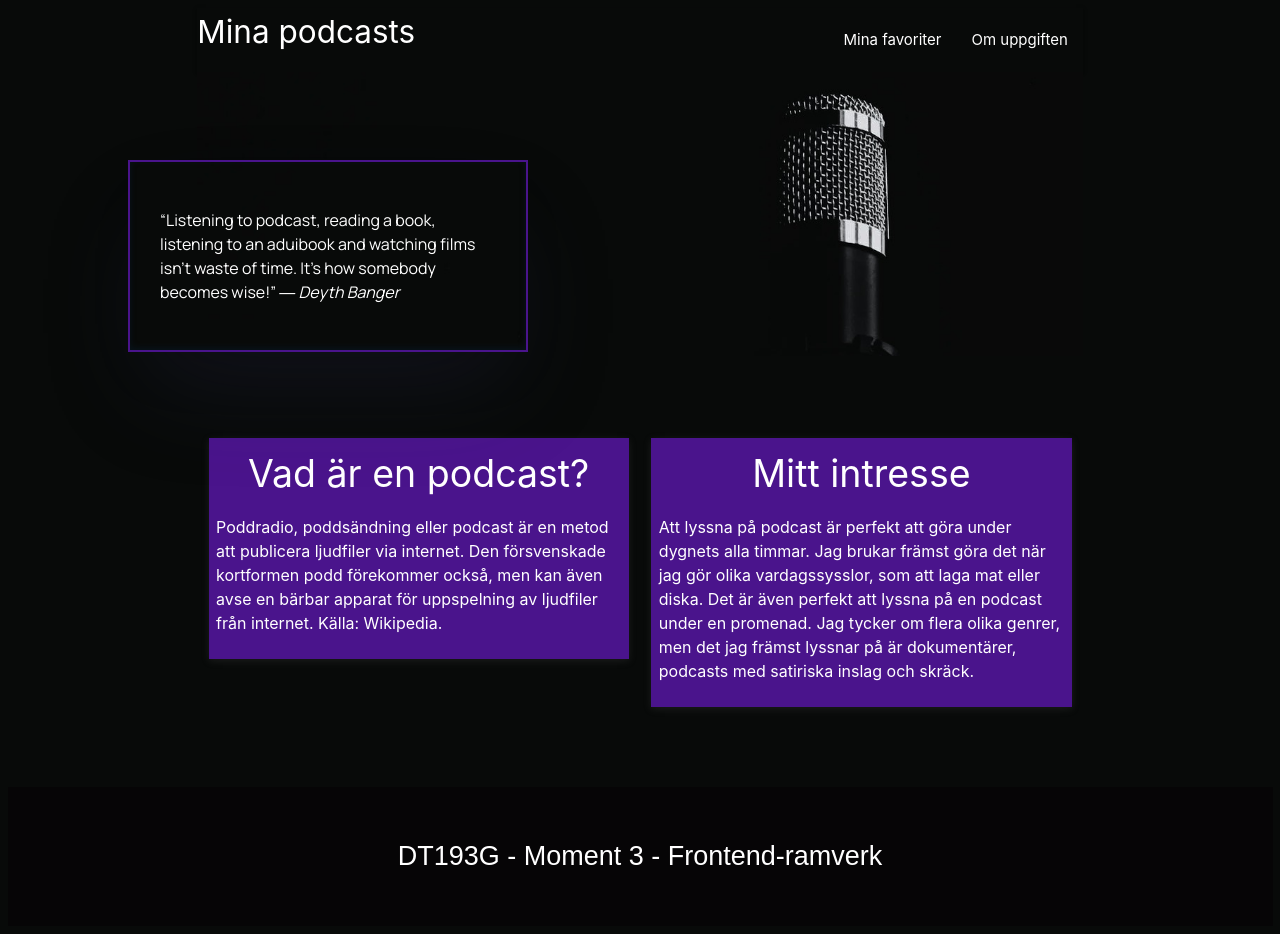
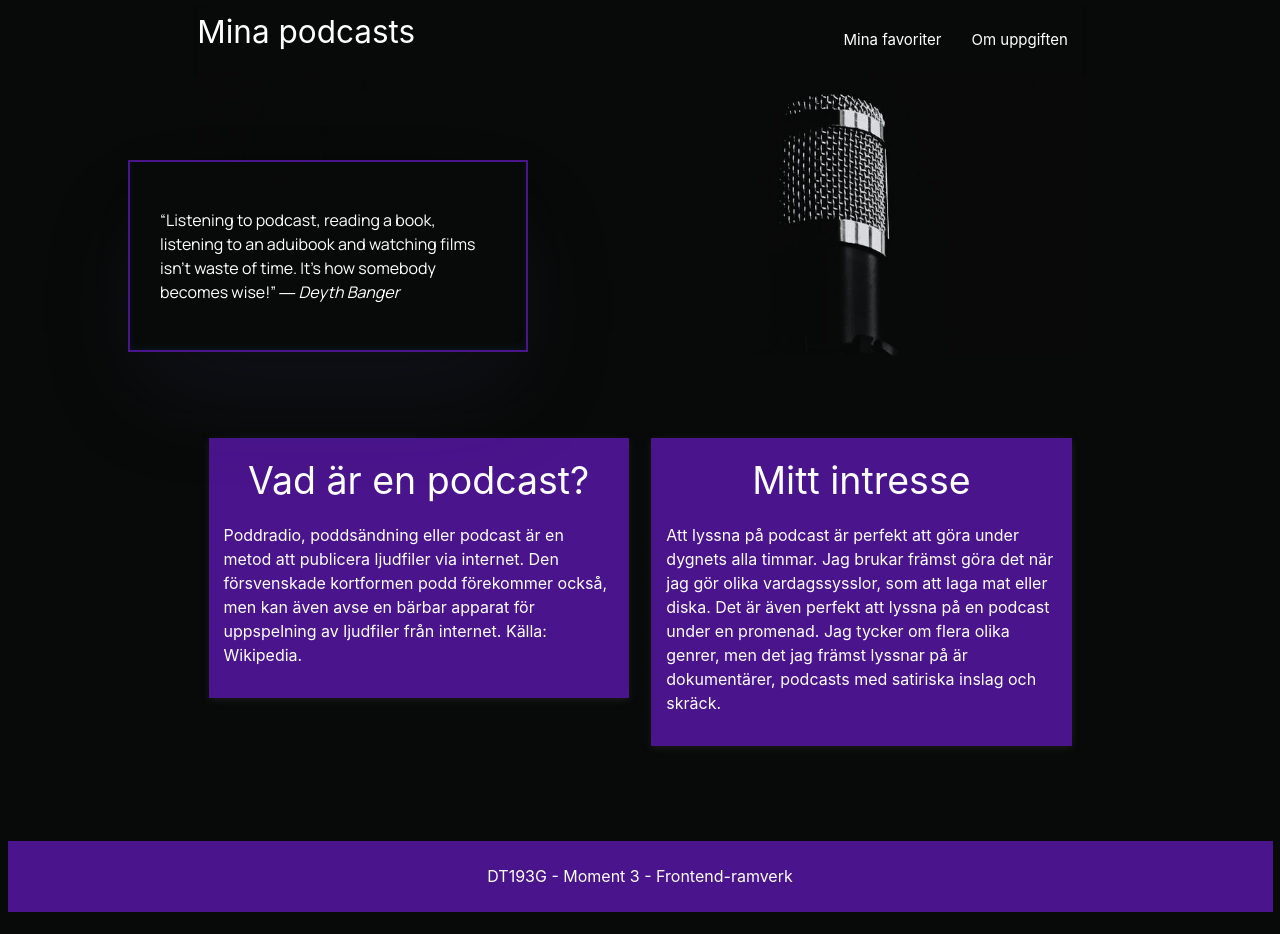
Before and after one commit to eemmmaf/moment3-frontend-ramverk, a Vue app in the folder Moment 3 - Frontend-ramverk/: page / in a window 1280 px wide. Built offline with nearby package versions, Linux system fonts and the light colour scheme.

Commit message:
Lagt till kommentarer

```diff
--- a/Moment 3 - Frontend-ramverk/src/components/AddFavorite.vue
+++ b/Moment 3 - Frontend-ramverk/src/components/AddFavorite.vue
@@ -1,10 +1,11 @@
 <template>
     <div class="row">
         <form @submit.prevent="addPodcast()">
-            <!--Skriver ut felmeddelande -->
+            <!--Skriver ut felmeddelande med alla fel -->
             <div class="center-align white-text" v-if="error.length">
                 <p>Fyll i följande fel:</p>
                 <ul>
+                    <!--Loopar igenom fel och skriver ut-->
                     <li v-for="e in error" v-bind:key="e.id">
                         {{e}}</li>
                 </ul>
@@ -16,70 +17,67 @@
 
 
             <div class="row">
+                <!--Podcastens namn-->
                 <div class="input-field col s12 m6">
-                    <!--NAMN-->
                     <label for="name">Podcastens namn:</label><br>
                     <input v-model="name" type="text" name="name" id="name" class="white-text"><br><br>
 
-                    <!-- Kontroll om felmeddelande -->
+                    <!-- Kontroll om felmeddelande och skriver ut om fel -->
                     <div class="white-text" v-if="nameError">
                         <span>{{nameError}}</span>
                     </div>
                 </div>
 
 
-                <!--KATEGORI-->
+                <!--Podcastens kategori-->
                 <div class="input-field col s12 m6">
                     <label for="category">Kategori:</label><br>
                     <input v-model="category" type="text" name="category" id="category" class="white-text"><br><br>
 
-                    <!-- Kontroll om felmeddelande -->
+
+                    <!-- Kontroll om felmeddelande och skriver ut om fel -->
                     <div class="white-text" v-if="catError">
                         <span>{{catError}}</span>
                     </div>
                 </div>
             </div>
 
-
-            <!--Flexcontainer-->
             <div class="row">
+                <!-- Antal medlemmar -->
                 <div class="input-field col s12 m6">
-                    <!-- ANTAL MEDLEMMAR -->
                     <label for="members">Antal medlemmar</label><br>
                     <input v-model="members" type="number" name="members" id="members" class="white-text"><br><br>
 
-                    <!-- Kontroll om felmeddelande -->
+                    <!-- Kontroll om felmeddelande och skriver ut om fel -->
                     <div class="white-text" v-if="memberError">
                         <span>{{memberError}}</span>
                     </div>
                 </div>
 
 
+                <!--Checkbox för om podcasten släpps veckovis-->
                 <div class="input-field col s12 m6">
-                    <label for="weekly">Släpps veckovis</label><br>
-                    <select v-model="weekly" name="weekly" id="weekly" class="white-text">
-                        <option value="" disabled selected>Ja eller nej</option>
-                        <option value="1">Ja</option>
-                        <option value="0">Nej</option>
-                    </select> <br><br>
-                    <!-- Kontroll om felmeddelande -->
-                    <div class="white-text" v-if="weeklyError">
-                        <span>{{weeklyError}}</span>
-                    </div>
+                    <p>
+                        <label for="weekly">
+                            <p>Släpps podcasten veckovis?</p>
+                            <input v-model="weekly" id="weekly" name="weekly" type="checkbox" value="false" />
+                            <span>Ja</span>
+                        </label>
+                    </p>
                 </div>
             </div>
 
-
-
-
+            <!--Knapp för att lägga till-->
             <button class="btn waves-effect waves-light purple darken-4 btn-large" type="submit" name="action">Lägg till
                 <i class="material-icons right">add_circle</i>
             </button>
         </form>
+        <!-- Slut på formulär -->
     </div>
 </template>
 
 <script>
+//JS-kod från Materialize för att hantera selectboxen
 document.addEventListener('DOMContentLoaded', function () {
     var elems = document.querySelectorAll('select');
     var instances = M.FormSelect.init(elems, {});
@@ -92,24 +90,25 @@ export default {
             name: "",
             category: "",
             members: "",
-            weekly: null,
+            weekly: false,
             error: [],
             success: "",
             nameError: "",
             catError: "",
-            memberError: "",
-            weeklyError: ""
+            memberError: ""
         }
     },
     methods: {
+        //Lägger til podcast
         async addPodcast() {
-            if (this.name && this.category && this.weekly && this.members != null || "") {
+            if (this.name && this.category && this.members != null || "") {
                 let favoriteBody = {
                     name: this.name,
                     category: this.category,
                     members: this.members,
                     weekly: this.weekly
                 };
+                //Fetch-anrop med metoden POST
                 const resp = await fetch("https://warm-chamber-88577.herokuapp.com/api/podcasts", {
                     method: "POST",
                     headers: {
@@ -123,14 +122,14 @@ export default {
                 this.name = "";
                 this.category = "";
                 this.members = "";
-                this.weekly = "";
+                this.weekly = false;
                 //Läser in listan på nytt
                 this.$emit("addedPodcast");
 
+                //Gör utskrift av felmeddelande tomma ifall det lyckas
                 this.nameError = "";
                 this.catError = "";
                 this.memberError = "";
-                this.weeklyError = "";
                 //Tömmer error-arrayen om allt är ifyllt, ifall något fanns där innan
                 this.error = [];
                 //Lägger till ett meddelande att podcasten lagts till
@@ -139,27 +138,28 @@ export default {
 
             //Skriver ut felmeddelande om allt inte är ifyllt
             else {
+                //Gör meddelandena tomma by default
                 this.nameError = "";
                 this.catError = "";
                 this.memberError = "";
-                this.weeklyError = "";
                 this.error = [];
                 this.success = "";
+                this.weekly = false;
+
+                //Felmeddelande för namn
                 if (!this.name) {
                     this.error.push("Namn måste fyllas i");
                     this.nameError = "Fyll i namn";
                 }
+                //Felmeddelande för kategori
                 if (!this.category) {
                     this.error.push("Kategori måste fyllas i");
                     this.catError = "Fyll i kategori";
                 }
+                //Felmeddelande för antal medlemmar
                 if (!this.members) {
                     this.error.push("Antal medlemmar måste fyllas i");
                     this.memberError = "Fyll i antal medlemmar";
-                }
-                if (!this.weekly) {
-                    this.error.push("Fyll i om podcasten släpps varje vecka");
-                    this.weeklyError = "Välj Ja eller Nej";
                 }
             }
         }
@@ -167,8 +167,3 @@ export default {
 }
 
 </script>
-
-
-<style scoped>
-
-</style>
--- a/Moment 3 - Frontend-ramverk/src/components/Article.vue
+++ b/Moment 3 - Frontend-ramverk/src/components/Article.vue
@@ -1,9 +1,10 @@
+<!--Komponent för artikel. Artikeln har lila bakgrund-->
 <template>
-        <article class="purple darken-4 white-text">
-            <h2 class="center-align">{{title}}</h2>
-            <p>{{content}}</p>
-            <p>{{content2}}</p>
-        </article>
+    <article class="purple darken-4 white-text">
+        <h2 class="center-align">{{title}}</h2>
+        <p>{{content}}</p>
+        <p>{{content2}}</p>
+    </article>
 </template>
 
 <script>
@@ -17,25 +18,23 @@ export default {
 }
 </script>
 
+
 <style scoped>
-
 article {
-    padding: 0.5em;
+    padding: 1em;
     box-shadow: rgba(99, 99, 99, 0.2) 0px 2px 8px 0px;
 }
 
-h2{
-    margin-top:0.2em;
+h2 {
+    margin-top: 0.2em;
     font-size: 2.5em;
 }
 
 
 
-@media only screen and (max-width: 800px){
-    article{
+@media only screen and (max-width: 800px) {
+    article {
         margin-top: 3rem;
-        max-width: 800px;
-        width: 100%;
     }
 }
 </style>
--- a/Moment 3 - Frontend-ramverk/src/components/Favorite.vue
+++ b/Moment 3 - Frontend-ramverk/src/components/Favorite.vue
@@ -1,3 +1,4 @@
+<!--Komponent för utskrift av podcasts i tabellen-->
 <template>
     <tr>
         <td>{{podcast.name}}
@@ -5,7 +6,9 @@
         <td>{{podcast.category}}</td>
         <td>{{podcast.members}}</td>
         <td>{{podcast.weekly}}</td>
-        <button @click="$emit('delete')">Ta bort</button>
+        <!--Knappen för att ta bort som skrivs ut i tabellen-->
+        <td><button @click="$emit('delete')" class="purple lighten-4 waves-effect waves-dark">Ta bort<i
+                    class="tiny material-icons right">delete</i></button></td>
     </tr>
 </template>
 
@@ -19,29 +22,5 @@ export default {
 </script>
 
 <style scoped>
-tbody tr {
-    background-color: #1b141b;
-    border-radius: 5px;
-    border: 1px solid #4f3c4f;
-    font-size: 1.6rem;
-}
 
-td {
-    text-align: center;
-    padding: 1.5rem;
-}
-
-tbody tr:hover {
-    background-color: #332533;
-}
-
-button{
-    margin-top: 1rem;
-    color: white;
-    border: 1px solid white;
-    background-color: #2a1f2a;
-    padding: 0.7rem;
-    cursor: pointer;
-    box-shadow: rgba(50, 50, 93, 0.25) 0px 2px 5px -1px, rgba(0, 0, 0, 0.3) 0px 1px 3px -1px;
-}
 </style>
--- a/Moment 3 - Frontend-ramverk/src/components/Footer.vue
+++ b/Moment 3 - Frontend-ramverk/src/components/Footer.vue
@@ -1,38 +1,16 @@
+<!--Komponent för footer-->
 <template>
-    <footer>
-        <div class="footer-container">
-            <p>DT193G - Moment 3 - Frontend-ramverk</p>
-        </div>
+    <footer class="page-footer purple darken-4">
+        <p class="center-align">DT193G - Moment 3 - Frontend-ramverk</p>
     </footer>
 </template>
-
 <script>
 
 </script>
 
 <style scoped>
-
-footer{
-    background-color: #060506;
+footer {
     padding: 0.5rem;
-    margin-top: 3rem;
-}
-
-footer p{
-    font-family: 'Open-sans', sans-serif;
-    font-size: 1.8rem;
-    padding:1rem;
-}
-
-.footer-container {
-    max-width: 1200px;
-    width: 100%;
-    margin: auto;
-}
-
-.footer-container p {
-    color: white;
-    font-size: 1.8rem;
-    text-align: center;
+    margin-top: 4em;
 }
 </style>
```
